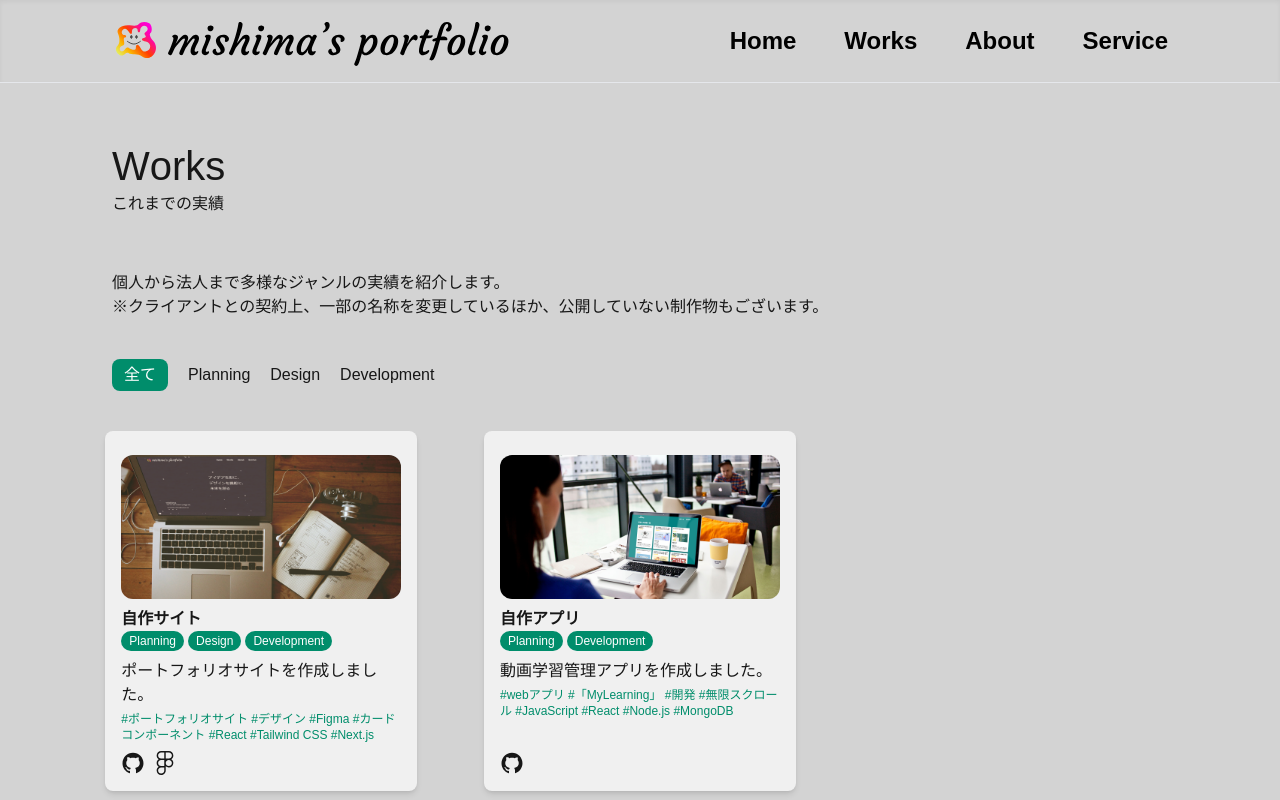
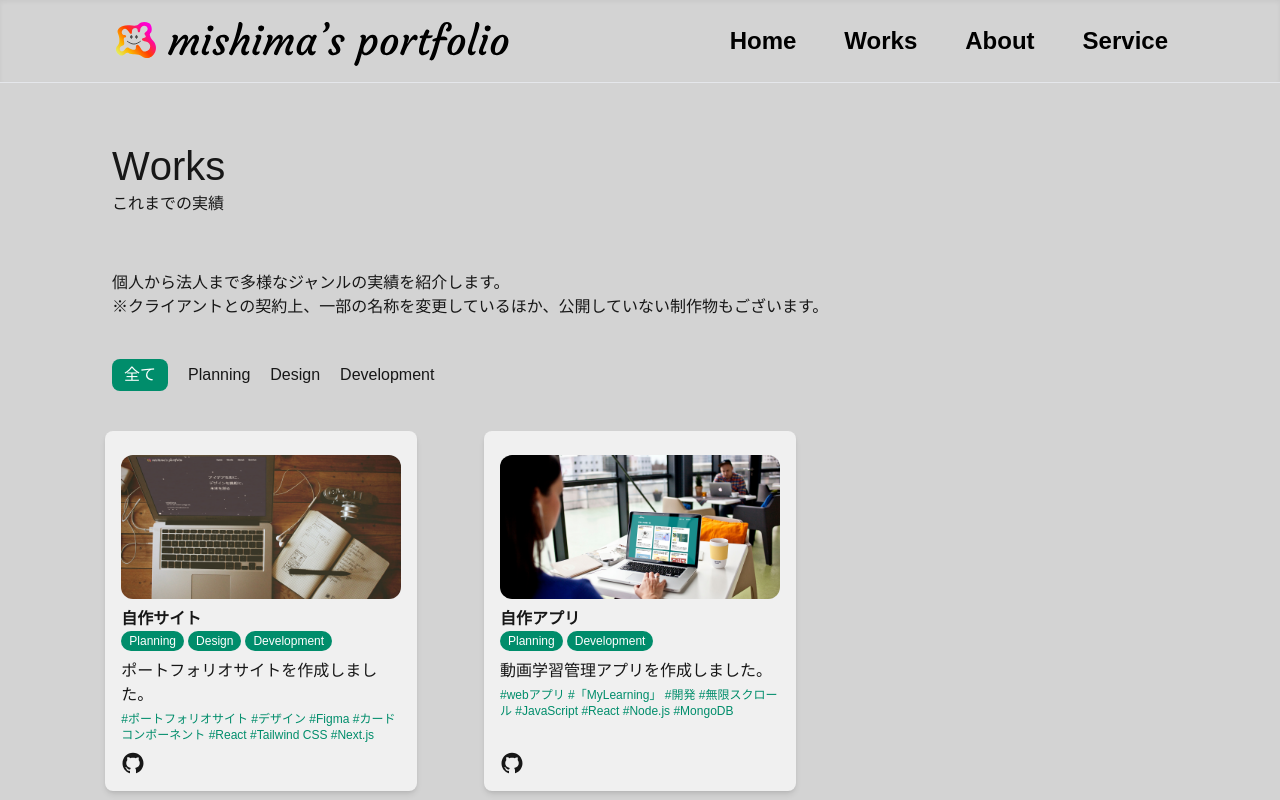
Before and after one commit to NobuhiroMishima/mishima-portfolio, a Next.js app: page /works in a window 1280 px wide. Shown: the top 800 px of the page. Built offline with nearby package versions, Linux system fonts and the light colour scheme.

Commit message:
work: 個別ページ内ポートフォリオサイト実績の更新

```diff
--- a/src/features/works/WorksCard.jsx
+++ b/src/features/works/WorksCard.jsx
@@ -60,7 +60,7 @@ function WorksCard({
               <AiFillGithub />
             </button>
           )}
-          {category.includes("Design") && (
+          {/* {category.includes("Design") && (
             <button
               onClick={(e) => {
                 e.preventDefault();
@@ -71,7 +71,7 @@ function WorksCard({
             >
               <FaFigma />
             </button>
-          )}
+          )} */}
         </div>
       </div>
     </Link>
--- a/src/features/works/constants/projects.jsx
+++ b/src/features/works/constants/projects.jsx
@@ -7,7 +7,7 @@ export const projects = [
         topicImage: '/assets/projects/topicImage/card_MishimaPortfolio.jpg',
         screenImage: '/assets/projects/screenImage/screen_MishimaPortfolio.png',
         detailImage: '/assets/projects/detailImage/detail_MishimaPortfolio.png',
-        url: '',
+        url: 'https://mishimaworks.jp',
         overview: '最新のUI/UXデザインのトレンドを抑えたデザインを作成しました。従来のホームページのように直感的に理解できるデザインでありつつ、モダンなWebサイトでは頻出のカードコンポーネントをふんだんに使用しました。',
         content: 'Webデザイン / 上品な配色 / Figma / バナー / チケット / カードコンポーネント / 豊富な導線',
         category: ['Planning', 'Design', 'Development'],
```
Also changed, not shown: 1 other file (tests, documents, lock files or other folders).
